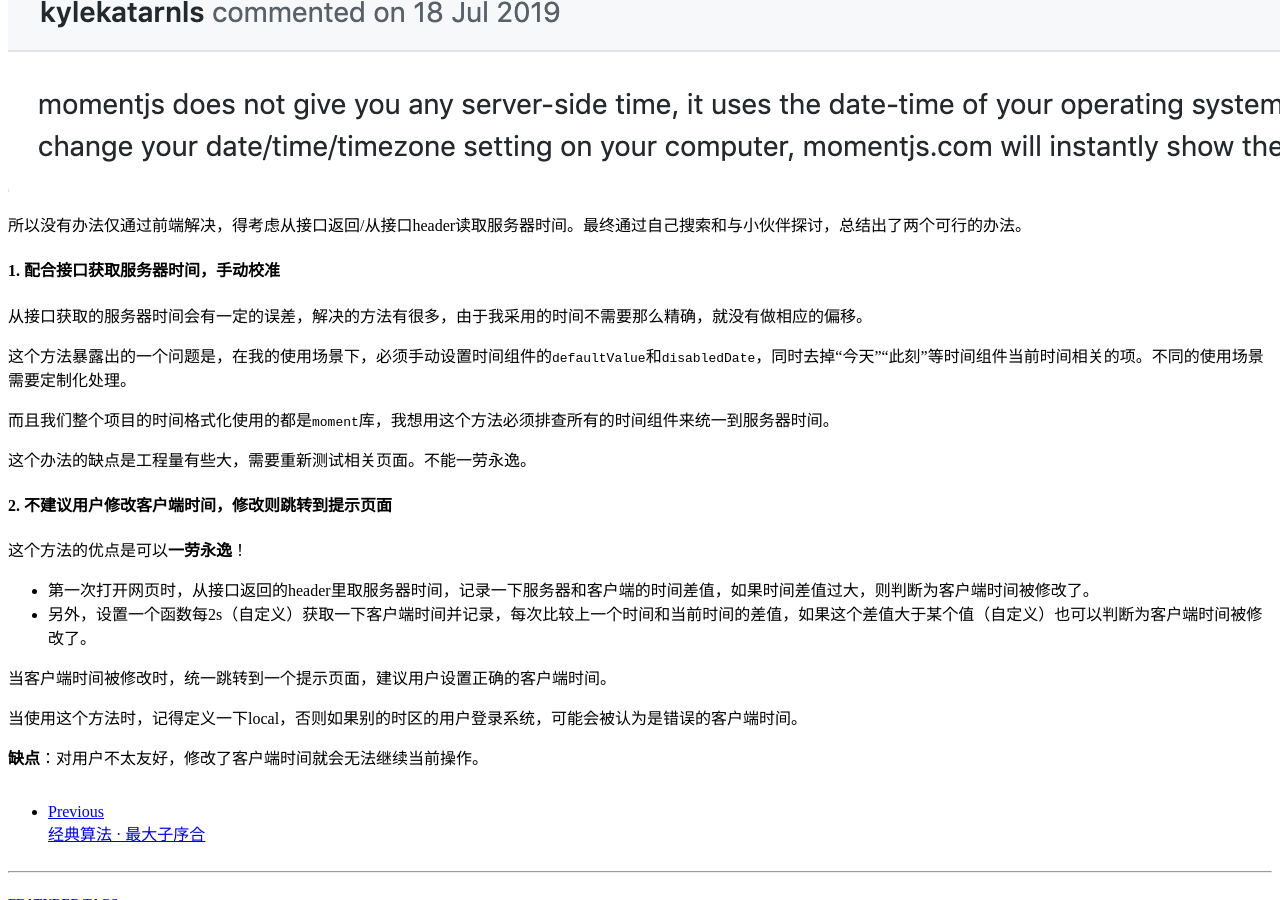
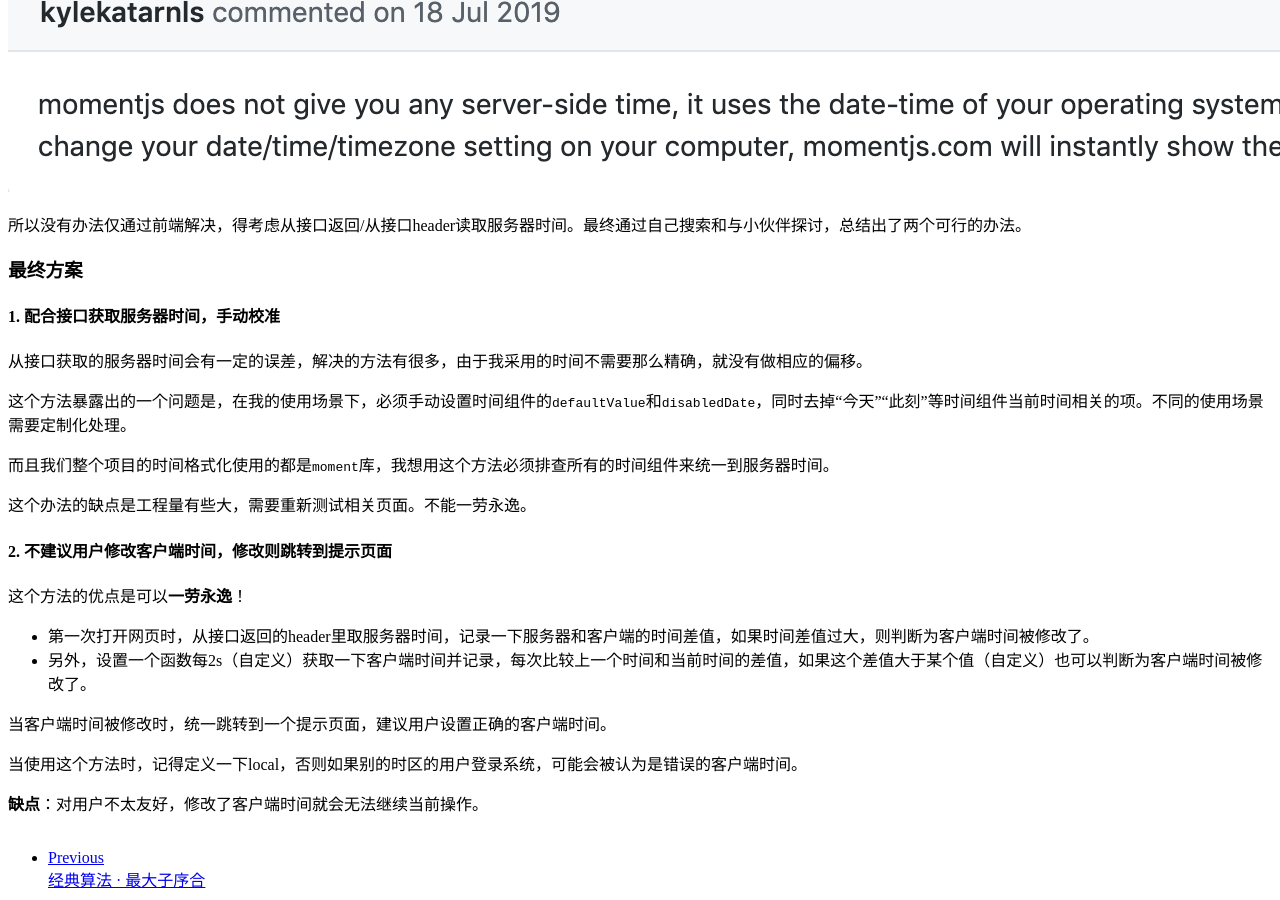
Before and after one commit to cicistream/cicistream.github.io, a Jekyll site: the page built from _posts/2020-08-07-browser-time&server-side time.md, in a window 1280 px wide and 900 px high, scrolled down 3038 px. Built offline with Jekyll 4.4.1, drawn with Linux system fonts in a browser that asks for light colours; comment, search, counter and statistics services are not loaded.

```diff
--- a/_posts/2020-08-07-browser-time&server-side time.md
+++ b/_posts/2020-08-07-browser-time&server-side time.md
@@ -47,6 +47,8 @@
 
 所以没有办法仅通过前端解决，得考虑从接口返回/从接口header读取服务器时间。最终通过自己搜索和与小伙伴探讨，总结出了两个可行的办法。
 
+### 最终方案
+
 #### 1. 配合接口获取服务器时间，手动校准
 
 从接口获取的服务器时间会有一定的误差，解决的方法有很多，由于我采用的时间不需要那么精确，就没有做相应的偏移。
```
